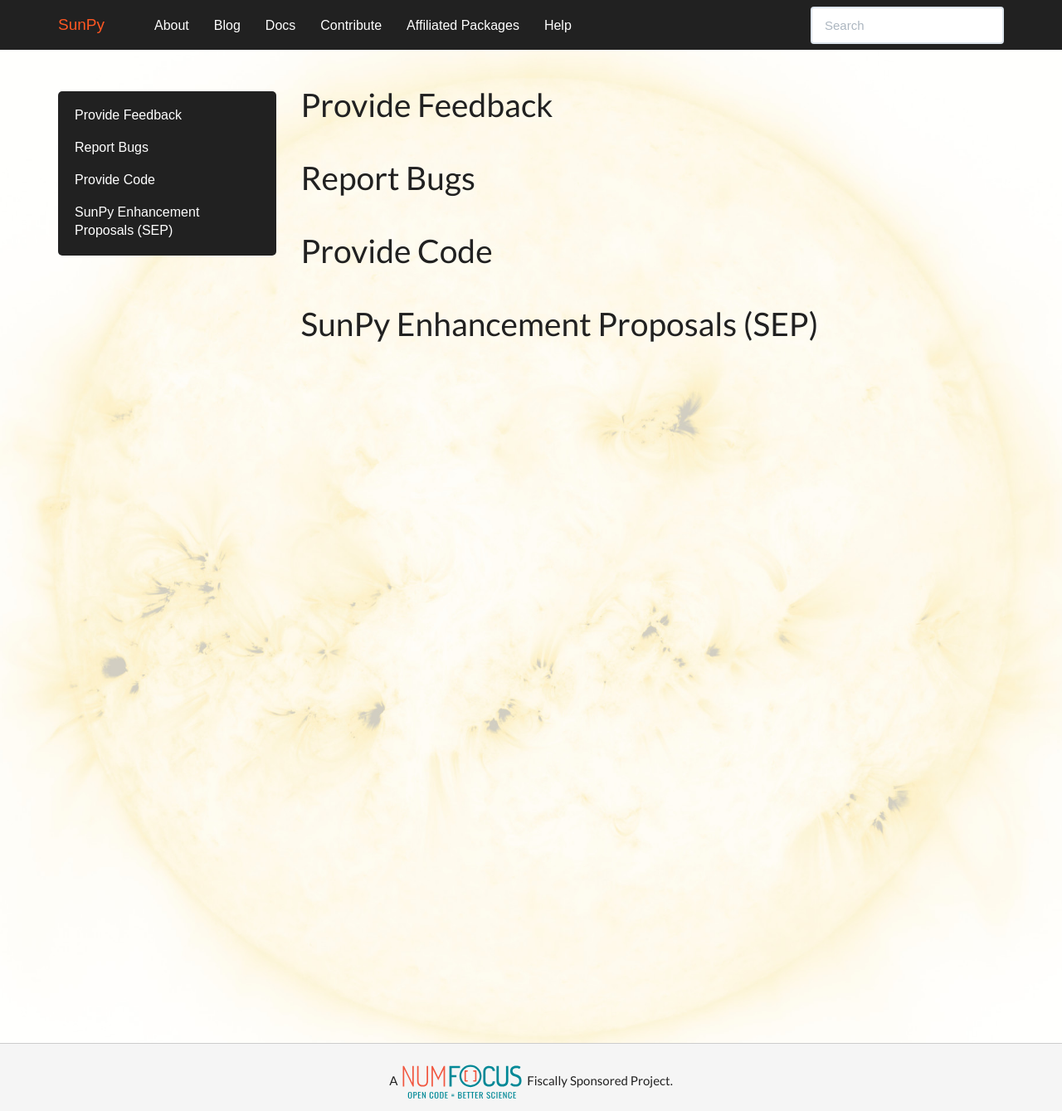
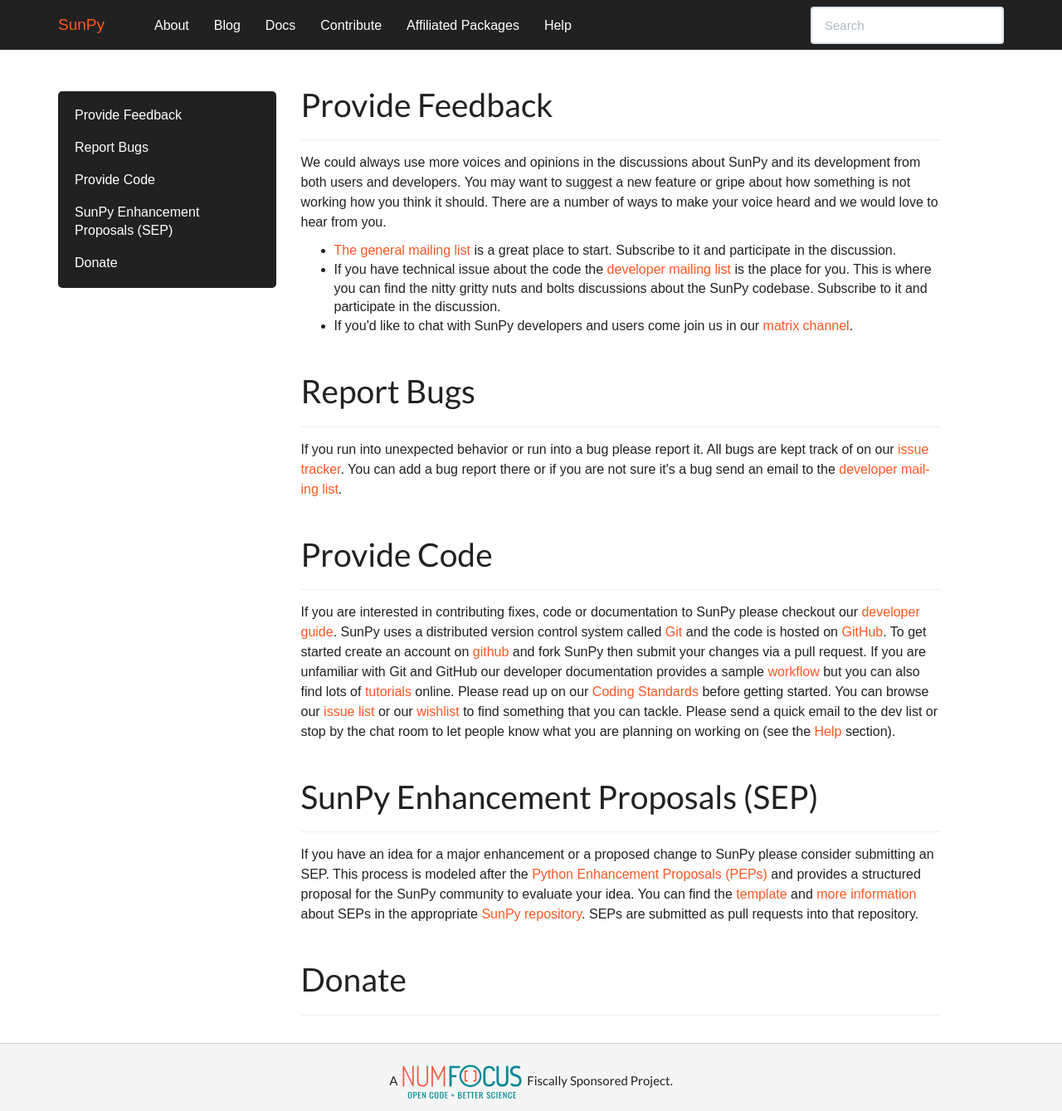
Before and after one commit to sunpy/sunpy.org, a Sphinx documentation site: the page built from source/contribute.rst, in a window 1280 px wide and 1339 px high. Shown: the whole window at 83% size. Built offline with Sphinx 7.4.7, drawn with Linux system fonts in a browser that asks for light colours.

Commit message:
Added the contents of contribute section

```diff
--- a/source/_static/style.css
+++ b/source/_static/style.css
@@ -31,6 +31,9 @@
 }
 p.content.last {
 	margin-bottom: 100px;
+}
+p.content.noheader {
+	padding-top: 15px;
 }
 /*Navbar*/
 .navbar {
--- a/source/contribute.rst
+++ b/source/contribute.rst
@@ -3,11 +3,102 @@
 Provide Feedback
 ================
 
+.. raw:: html
+
+    <embed>
+      <style>
+        body {
+         background-color: white;
+         background-image: none !important;
+        }
+      </style>
+      <div class="divider"></div>
+      	<p class="content noheader">
+      	  We could always use more voices and opinions in the discussions about SunPy and its development from both users and developers. You may want to suggest a new feature or gripe about how something is not working how you think it should. There are a number of ways to make your voice heard and we would love to hear from you.
+      	  <ul>
+      	  	<li>
+      	  	<a href="https://groups.google.com/forum/#!forum/sunpy">The general mailing list</a> is a great place to start. Subscribe to it and participate in the discussion.
+      	  	</li>
+      	  	<li>
+      	  	If you have technical issue about the code the
+      	  	<a href="https://groups.google.com/forum/#!forum/sunpy-dev">developer mailing list</a> is the place for you. This is where you can find the nitty gritty nuts and bolts discussions about the SunPy codebase. Subscribe to it and participate in the discussion.
+      	  	</li>
+      	  	<li>
+      	  	If you'd like to chat with SunPy developers and users come join us in our
+      	  	<a href="https://riot.im/app/#/room/#sunpy-general:matrix.org">matrix channel</a>.
+      	  	</li>
+      	  </ul>
+      	</p>
+    </embed>
+
 Report Bugs
 ===========
+
+.. raw:: html
+
+	<embed>
+      <div class="divider"></div>
+      <p class="content noheader">
+        If you run into unexpected behavior or run into a bug please report it. All bugs are kept track of on our
+        <a href="https://github.com/sunpy/sunpy/issues">issue tracker</a>.
+        You can add a bug report there or if you are not sure it's a bug send an email to the
+        <a href="https://groups.google.com/forum/#!forum/sunpy-dev">developer mailing list</a>.
+      </p>
+    </embed>
 
 Provide Code
 ============
 
+.. raw:: html
+
+	<embed>
+      <div class="divider"></div>
+      <p class="content noheader">
+        If you are interested in contributing fixes, code or documentation to SunPy please checkout our
+        <a href="#">developer guide</a>.
+        SunPy uses a distributed version control system called
+        <a href="https://git-scm.com/">Git</a> and the code is hosted on <a href="https://github.com/sunpy/sunpy/">GitHub</a>.
+        To get started create an account on
+        <a href="https://github.com/">github</a>
+        and fork SunPy then submit your changes via a pull request. If you are unfamiliar with Git and GitHub our developer documentation provides a sample
+        <a href="#">workflow</a>
+        but you can also find lots of
+        <a href="http://readwrite.com/2013/09/30/understanding-github-a-journey-for-beginners-part-1/#awesm=~opUWunJA2PgPRq">tutorials</a>
+        online. Please read up on our
+        <a href="https://github.com/sunpy/sunpy/wiki/Developer-Standards">Coding Standards</a>
+        before getting started. You can browse our
+        <a href="https://github.com/sunpy/sunpy/issues">issue list</a> or our
+		<a href="https://github.com/sunpy/sunpy/wiki/Feature-Wishlist">wishlist</a> to find something that you can tackle. Please send a quick email to the dev list or stop by the chat room to let people know what you are planning on working on (see the
+		<a href="help.html">Help</a> section).
+      </p>
+
+    </embed>
+
 SunPy Enhancement Proposals (SEP)
 =================================
+
+.. raw:: html
+
+	<embed>
+      <div class="divider"></div>
+      <p class="content noheader">
+        If you have an idea for a major enhancement or a proposed change to SunPy please consider submitting an SEP. This process is modeled after the
+        <a href="http://legacy.python.org/dev/peps/">Python Enhancement Proposals (PEPs)</a>
+        and provides a structured proposal for the SunPy community to evaluate your idea. You can find the
+        <a href="https://github.com/sunpy/sunpy-SEP/blob/master/SEP-template.md">template</a> and
+        <a href="https://github.com/sunpy/sunpy-SEP/blob/master/SEP-0001.md">more information</a>
+        about SEPs in the appropriate
+        <a href="https://github.com/sunpy/sunpy-SEP">SunPy repository</a>. SEPs are submitted as pull requests into that repository.
+      </p>
+    </embed>
+
+Donate
+======
+
+.. raw:: html
+
+	<embed>
+      <div class="divider"></div>
+      <p class="content last noheader">
+      </p>
+    </embed>
```
Also changed, not shown: source/about.rst (+18 -18 lines).
